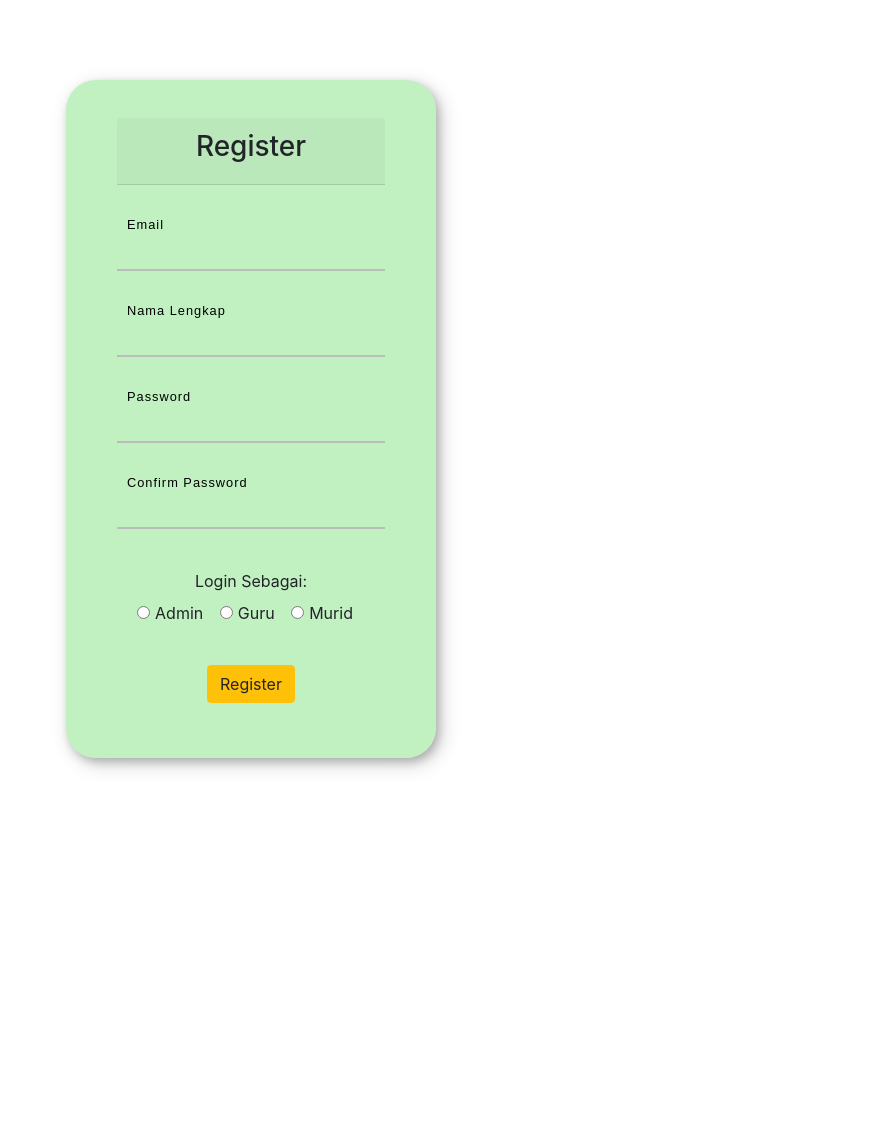
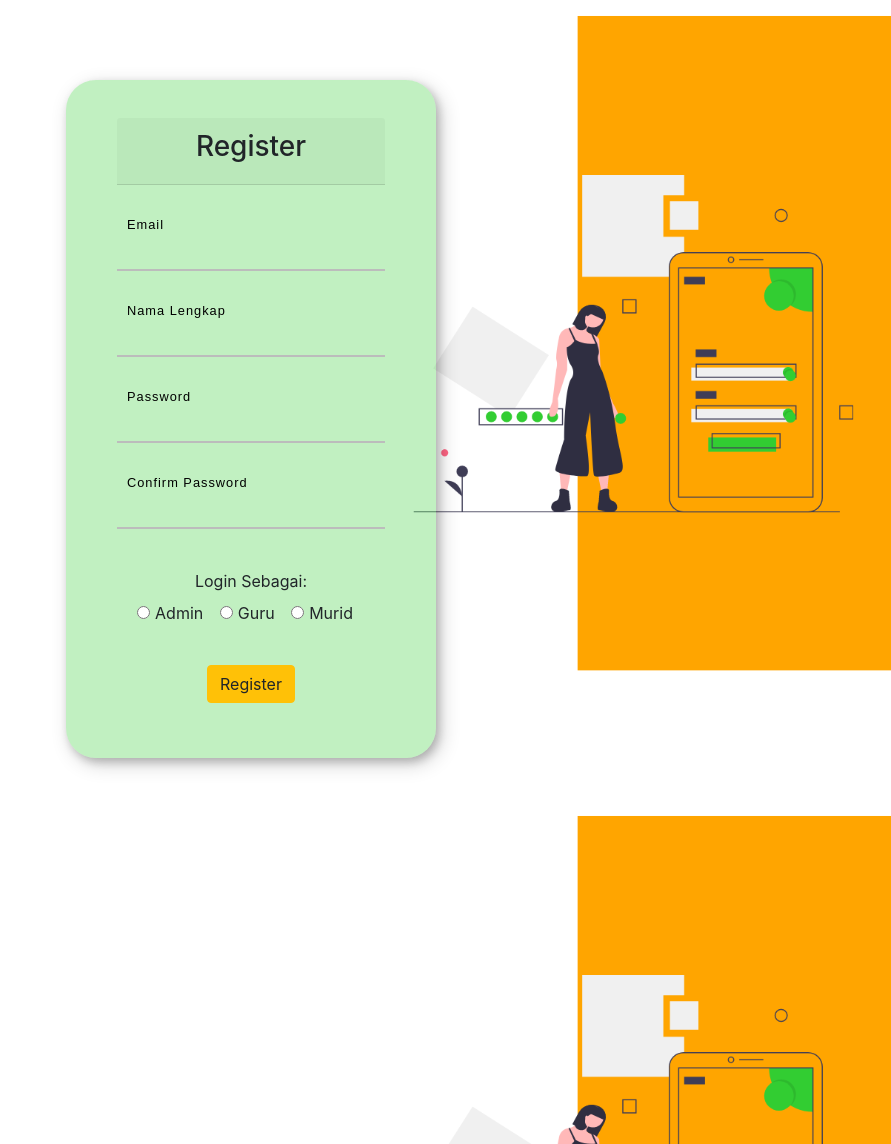
Before and after one commit to prolifel/fp-pweb, a PHP site: page /form_register.php in a window 1280 px wide. Shown: the part 56-1200 px from the top of the page, without its empty margins (389-1280 px from the left). Run offline with PHP 8.4, Linux system fonts and the light colour scheme.

Commit message:
edit login dan reg bg

```diff
--- a/admin/form_register.php
+++ b/admin/form_register.php
@@ -6,6 +6,16 @@
     <title>Login</title>
 
     <style>
+        body {
+		width: 100%;
+		height: 400px;
+		background-color: rgb(232, 235, 238);
+		background-image: url("../assets/bgreg.png");
+		background-attachment: fixed;
+		background-repeat: no-repeat;
+		background-size: cover;
+		background-position: center;
+	    }
         body {
             min-height: 75rem;
             padding-top: 4.5rem;
@@ -97,6 +107,8 @@
             padding-bottom: 3%;
             padding-top: 3%;
         }
+
+
     </style>
     <script>
         // Function to check Whether both passwords
--- a/landing.php
+++ b/landing.php
@@ -15,7 +15,7 @@
 		width: 100%;
 		height: 400px;
 		background-color: rgb(232, 235, 238);
-		background-image: url("./assets/bg-landing.jpg");
+		background-image: url("./assets/bgland.png");
 		background-attachment: fixed;
 		background-repeat: no-repeat;
 		background-size: cover;
```
Also changed, not shown: assets/bgland.png (added), assets/bgreg.png (added).
